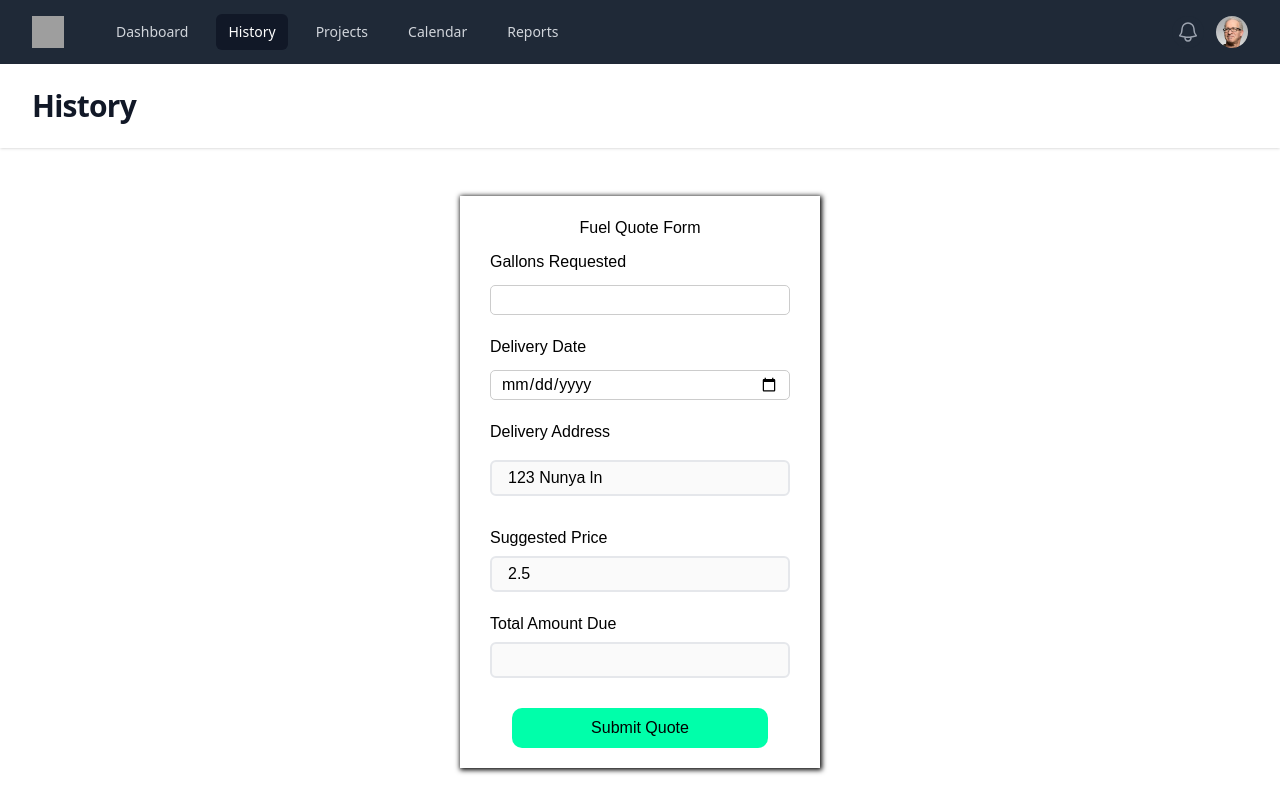
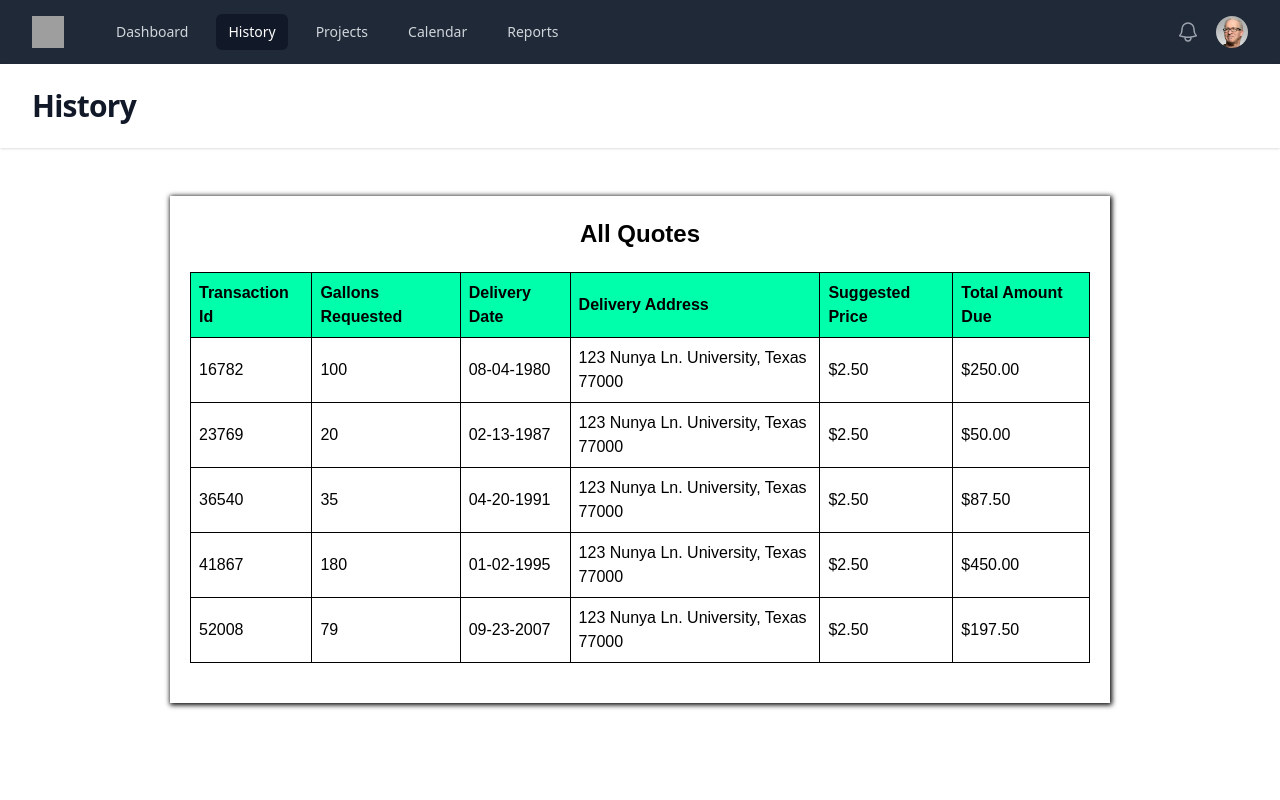
Before and after one commit to A-Taiga/COSC-4353-Group-Project, a React (Vite) app in the folder Frontend/: page /history in a window 1280 px wide. Built offline with nearby package versions, Linux system fonts and the light colour scheme; grey boxes are pictures that could not be loaded.

Commit message:
Completed History Page

```diff
--- a/Frontend/src/Components/HistoryComponent.tsx
+++ b/Frontend/src/Components/HistoryComponent.tsx
@@ -1,93 +1,91 @@
-import React, { useState } from "react"
-import FormTextInput, { IInput } from "./FormComponent"
-import "../styles/FuelQuoteFormComponent.css"
+import React, { useState } from 'react';
+import '../styles/History.css';
 
-// Replace with fetched CLient Address Here (Server Side stuff)
-const delivAddress = "123 Nunya ln"
-// Replace with pricing module calculations
-const suggestedPrice = 2.5
-
-export default function DisplayHistory(props: any) {
-  const [gallonsRequested, setGallonsRequested] = useState("")
-  const [totalAmountDue, setTotalAmountDue] = useState("")
-
-  // Calculates in real time as user inputs gallons requested
-  const handleGallonChange = (e: React.ChangeEvent<HTMLInputElement>) => {
-    const gallons = e.target.value
-    setGallonsRequested(gallons)
-    const total = gallons ? parseFloat(gallons) * suggestedPrice : 0
-    setTotalAmountDue(total.toFixed(2))
+interface Quote {
+    transactionId: number;
+    gallonsRequested: number;
+    delivDate: string;
+    delivAddress: string;
+    suggestedPrice: number;
+    totalAmountDue: number;
 }
 
-  const forms: IInput[] = [
+const DisplayHistory = () => {
+  // Dummy quotes data for display, to be replaced with database fetching
+  const [quotes] = useState<Quote[]>([
     {
-      id: "gallonsRequested",
-      name: "gallonsRequested",
-      type: "number",
-      label: "Gallons Requested",
-      required: true,
-      min: 1,
-      max: 10000,
-      onChange: handleGallonChange,
+        transactionId: 16782,
+        gallonsRequested: 100,
+        delivDate: "08-04-1980",
+        delivAddress: "123 Nunya Ln. University, Texas 77000",
+        suggestedPrice: 2.5,
+        totalAmountDue: 250,
     },
     {
-      id: "delivDate",
-      name: "delivDate",
-      type: "date",
-      label: "Delivery Date",
-      required: true,
-      // Prevents user from picking past and present dates
-      min: new Date().toISOString().split("T")[0],
+        transactionId: 23769,
+        gallonsRequested: 20,
+        delivDate: "02-13-1987",
+        delivAddress: "123 Nunya Ln. University, Texas 77000",
+        suggestedPrice: 2.5,
+        totalAmountDue: 50,
       },
       {
-      id: "delivAddress",
-      name: "delivAddress",
-      type: "text",
-      label: "Delivery Address",
-      value: delivAddress,
-      disabled: true,
+        transactionId: 36540,
+        gallonsRequested: 35,
+        delivDate: "04-20-1991",
+        delivAddress: "123 Nunya Ln. University, Texas 77000",
+        suggestedPrice: 2.5,
+        totalAmountDue: 87.5,
       },
       {
-      id: "suggestedPrice",
-      name: "suggestedPrice",
-      type: "text",
-      label: "Suggested Price",
-      value: suggestedPrice,
-      disabled: true,
+        transactionId: 41867,
+        gallonsRequested: 180,
+        delivDate: "01-02-1995",
+        delivAddress: "123 Nunya Ln. University, Texas 77000",
+        suggestedPrice: 2.5,
+        totalAmountDue: 450,
       },
       {
-      id: "totalAmount",
-      name: "totalAmount",
-      type: "text",
-      label: "Total Amount Due",
-      value: totalAmountDue ? `$${totalAmountDue}` : "",
-      disabled: true,
+        transactionId: 52008,
+        gallonsRequested: 79,
+        delivDate: "09-23-2007",
+        delivAddress: "123 Nunya Ln. University, Texas 77000",
+        suggestedPrice: 2.5,
+        totalAmountDue: 197.5,
       },
-  ]
+  ]);
 
   return (
     <div id="fuelQuoteContainer">
-      <h1>Fuel Quote Form</h1>
-      <form id="fuelQuoteForm" onSubmit={handleSubmit}>
-        {forms.map((field) => (
-          <FormTextInput key={field.id} {...field} />
+      <h1 id = "tableTitle"> All Quotes</h1>
+      <div id="quoteHistoryTableContainer">
+        <table id="quoteHistoryTable">
+          <thead>
+            <tr>
+              <th>Transaction Id</th>
+              <th>Gallons Requested</th>
+              <th>Delivery Date</th>
+              <th>Delivery Address</th>
+              <th>Suggested Price</th>
+              <th>Total Amount Due</th>
+            </tr>
+          </thead>
+          <tbody>
+            {quotes.map((quote, index) => (
+              <tr key={index}>
+                <td>{quote.transactionId}</td>
+                <td>{quote.gallonsRequested}</td>
+                <td>{quote.delivDate}</td>
+                <td>{quote.delivAddress}</td>
+                <td>${quote.suggestedPrice.toFixed(2)}</td>
+                <td>${quote.totalAmountDue.toFixed(2)}</td>
+              </tr>
             ))}
-        <button id="submitQuote" type="submit">
-          Submit Quote
-        </button>
-      </form>
+          </tbody>
+        </table>
       </div>
-  )
-}
+    </div>
+  );
+};
 
-const handleSubmit = (e: React.FormEvent<HTMLFormElement>) => {
-  e.preventDefault()
-  const target = e.target as HTMLFormElement
-  const data = new FormData(target)
-  // Added because "disabled" didnt pass these values through to console.log
-  data.append("delivAddress", delivAddress)
-  data.append("suggestedPrice", suggestedPrice.toFixed(2))
-  // REMOVE BEFORE FINAL
-  console.log(Object.fromEntries(data.entries()))
-  // Implemenent saving to database for fuel quote history
-}
+export default DisplayHistory;
--- a/Frontend/src/styles/History.css
+++ b/Frontend/src/styles/History.css
@@ -0,0 +1,46 @@
+/* History.css */
+#fuelQuoteContainer {
+    box-shadow: 1px 1px 5px 1px black;
+    padding: 20px;
+    font-family: Arial, sans-serif;
+    display: flex;
+    flex-direction: column;
+    align-items: center;
+    width: fit-content;
+    height: fit-content;
+    margin: auto;
+    position: flex;
+    top: 0;
+    bottom: 0;
+    left: 0;
+    right: 0;
+  }
+
+  #tableTitle {
+    font-family: Arial, sans-serif;
+    font-size: 24px;
+    font-weight: bold;
+  }
+
+  #quoteHistoryTableContainer {
+    overflow-x: auto;
+    width: 100%;
+    max-width: 900px;
+  }
+
+  #quoteHistoryTable {
+    width: 100%;
+    border-collapse: collapse;
+    margin: 20px 0;
+  }
+
+
+  #quoteHistoryTable th, #quoteHistoryTable td {
+    border: 1px solid black;
+    padding: 8px;
+    text-align: left;
+  }
+
+  #quoteHistoryTable th {
+    background-color: rgb(0, 255, 170);
+  }
```
Lines whose indentation alone changed are shown as unchanged.
